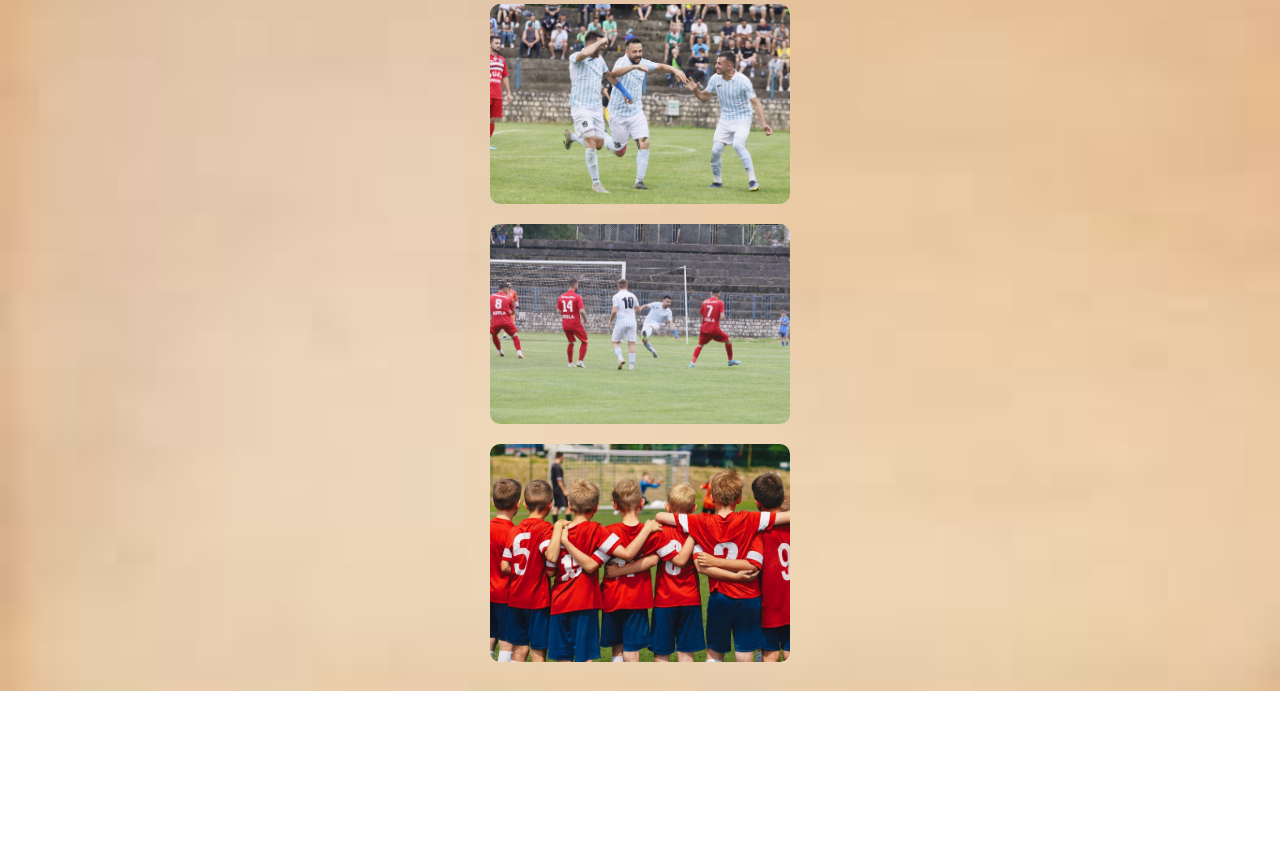
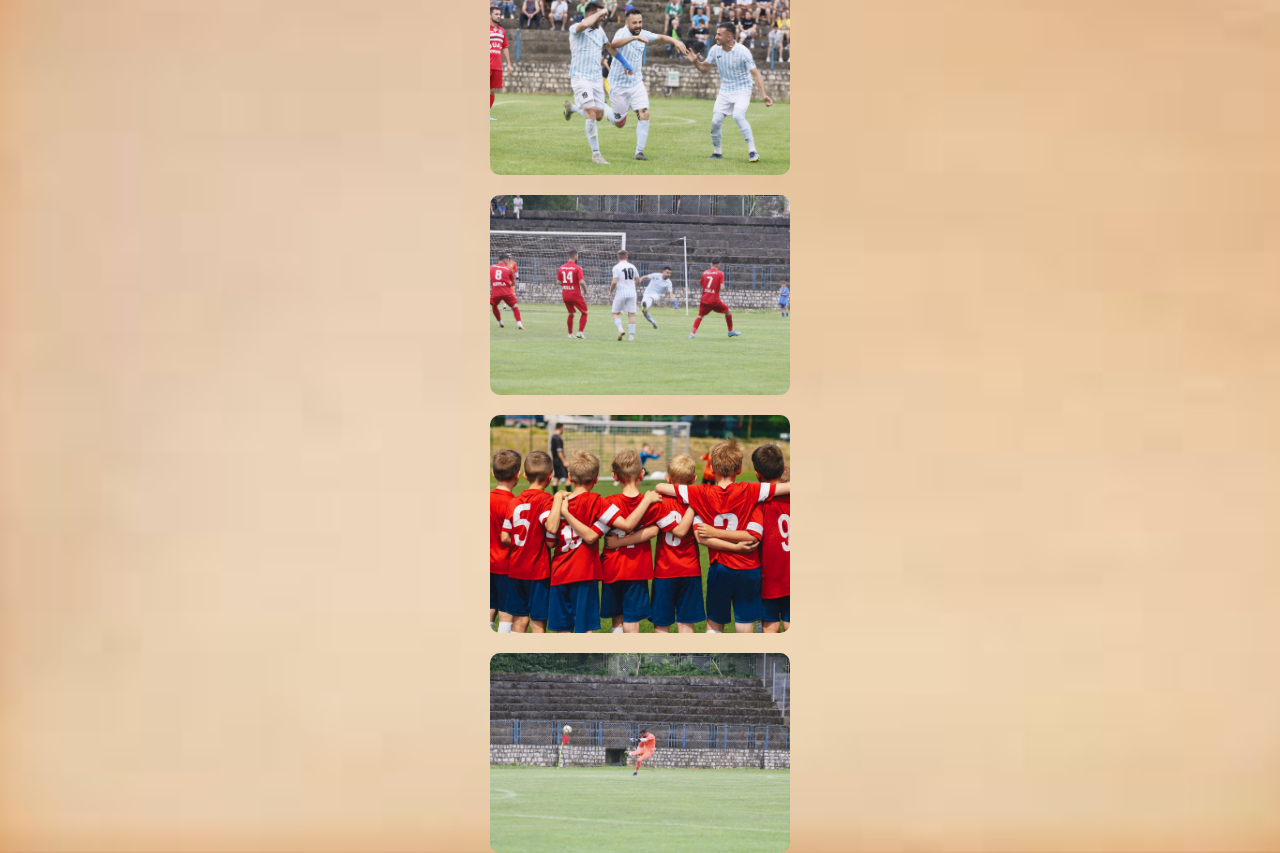
Before and after one commit to iamt1mmy/proiect, a website built with Vite: page photos.html in a window 1280 px wide. Shown: the part 109-962 px from the top of the page. Before the commit the page ends 800 px from the top, so only its background shows below. Built offline with nearby package versions, Linux system fonts and the light colour scheme.

Commit message:
mici modificari la cod

```diff
--- a/photos.html
+++ b/photos.html
@@ -77,6 +77,9 @@
         <div class="image">
           <img src="./images/img3.jpg" alt="Image3" class="roll-in-left" />
         </div>
+        <div class="image">
+          <img src="./images/img4.jpg" alt="Image4" class="roll-in-right" />
+        </div>
       </div>
     </div>
   </body>
```
Also changed, not shown: images/img4.jpg (added).
